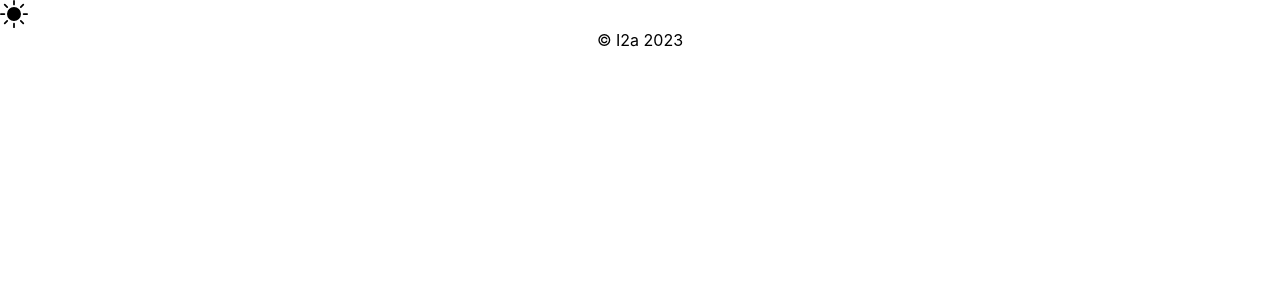
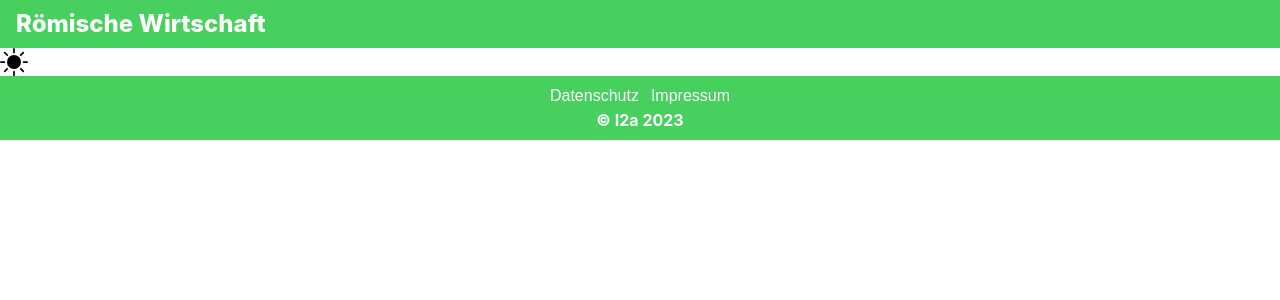
Before and after one commit to x47base/PrWR-Probe-IDPA23, a React (Create React App) app: page / in a window 1280 px wide. Shown: the top 300 px of the page. Built offline with nearby package versions, Linux system fonts and the light colour scheme.

Commit message:
Update Base Header & Footer

```diff
--- a/src/components/Footer/footer.js
+++ b/src/components/Footer/footer.js
@@ -2,11 +2,12 @@ import './footer.css';
 
 export default function Footer({ }) {
     return (
-        <footer>
-            <div className="">
-
+        <footer className="flex flex-col justify-center items-center p-2 bg-brand">
+            <div className="flex flex-wrap gap-3 font-normal text-white justify-center items-center">
+                <a href="#">Datenschutz</a>
+                <a href="#">Impressum</a>
             </div>
-            <span>&copy; I2a 2023</span>
+            <span className="text-white font-bold">&copy; I2a 2023</span>
         </footer>
     )
 }
--- a/src/components/Header/header.js
+++ b/src/components/Header/header.js
@@ -3,8 +3,8 @@ import './header.css';
 export default function Header({ }) {
     return (
         <header>
-            <nav className="">
-
+            <nav className="flex flex-row justify-between w-full p-2 pl-4 pr-4 bg-brand">
+                <span id="navBrand" className="font-extrabold text-2xl text-white dark:text-black">Römische Wirtschaft</span>
             </nav>
         </header>
     )
```
